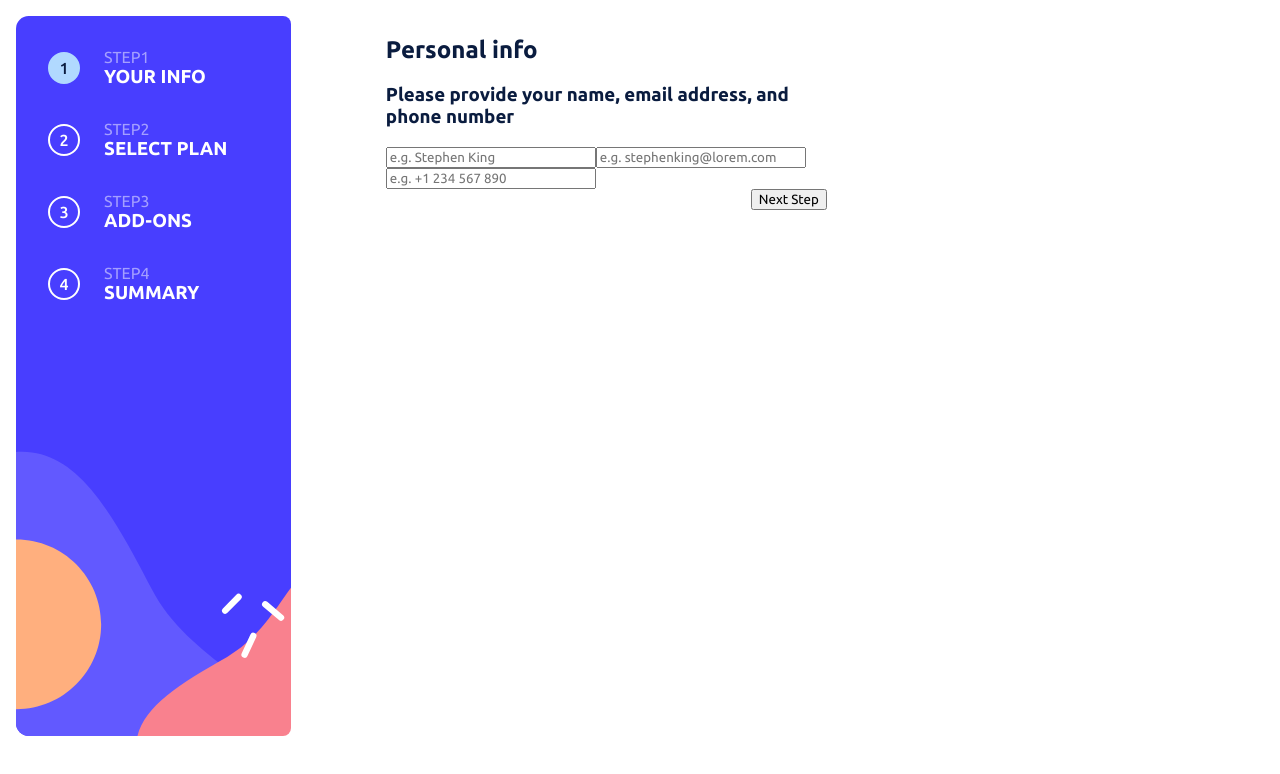
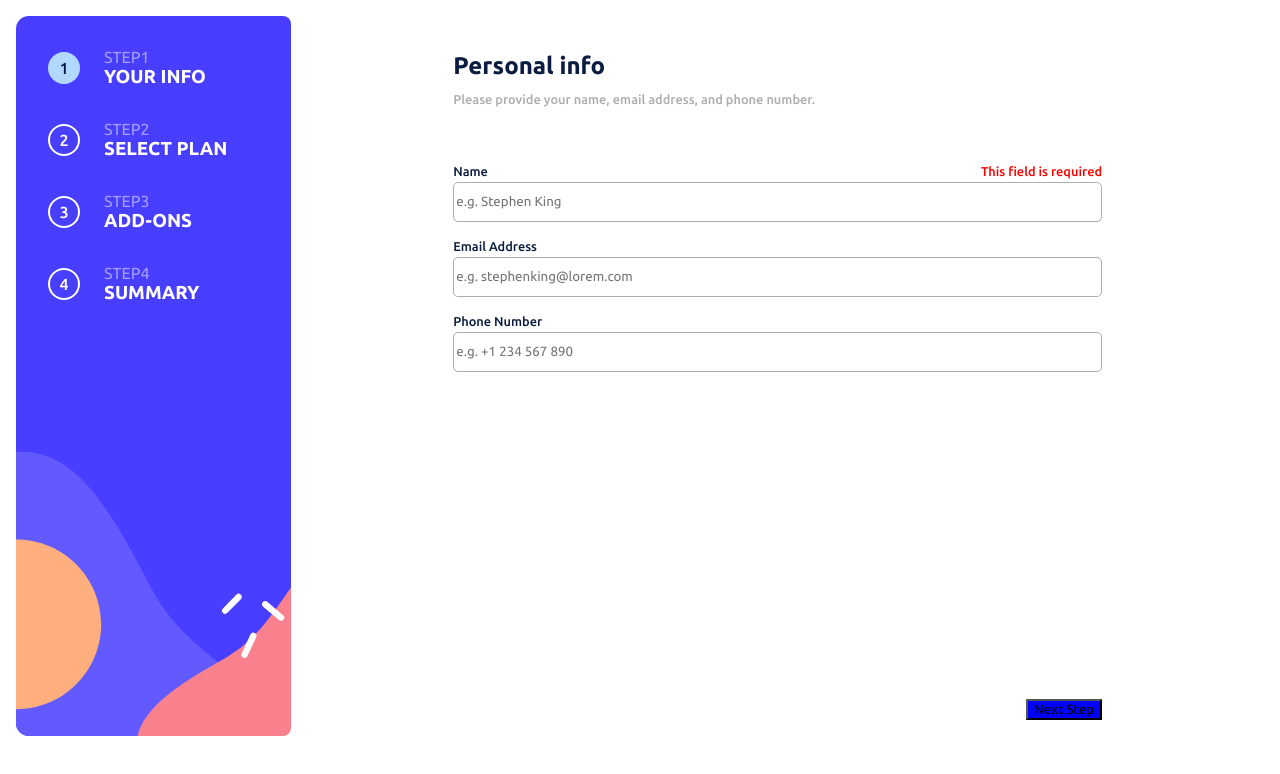
Before and after one commit to AnatolyZZZ/multi-step-form, a React (Create React App) app: page / in a window 1280 px wide. Shown: the top 774 px of the page. Built offline with nearby package versions, Linux system fonts and the light colour scheme.

Commit message:
fist screen almost done

```diff
--- a/src/App.css
+++ b/src/App.css
@@ -7,6 +7,7 @@ body {
   margin: 0;
   --dark-blue-color : rgb(10, 28, 63);
   --light-blue-color : rgb(177, 217, 255);
+  --light-gray-color : rgb(173, 173, 173);
   color: var(--dark-blue-color);
 }
 
--- a/src/components/Confirmation.css
+++ b/src/components/Confirmation.css
@@ -1,4 +1,11 @@
-.confirmation {
+.flex-between {
     display: flex;
     justify-content: space-between;
 }
+.confirmation {
+    margin-top: auto;
+    width: 100%;
+}
+.forwardBtn {
+   background-color: blue;
+}
--- a/src/components/Confirmation.js
+++ b/src/components/Confirmation.js
@@ -7,7 +7,7 @@ import './Confirmation.css'
 export const Confirmation = (props) => {
     const step = useSelector(state => state.current_step)
     const nextStep = step === steps.length - 1 ? "Confirm" : "Next Step";
-    return <div className="confirmation">
+    return <div className="flex-between confirmation">
         {(step === 0) ? <div></div> : <button className="backBtn">Go Back</button>}
         <button className="forwardBtn">{nextStep}</button>
     </div>
--- /dev/null
+++ b/src/components/ErrorMsg.js
@@ -0,0 +1,15 @@
+import { useSelector } from "react-redux";
+
+export const ErrorMsg = (props) => {
+    const cur_state = useSelector(state => state.valid[props.var]);
+    let msg;
+    switch (props.var) {
+        case 'email' :
+            msg = 'Email is invalid'
+            break;
+        default :
+            msg = 'This field is required'
+    }
+    let classes = !cur_state ? 'error label' : 'invisible label';
+    return <p className={classes}>{msg}</p>
+}
--- a/src/components/Step.css
+++ b/src/components/Step.css
@@ -1,14 +1,62 @@
 .container {
     width: 90%;
     margin: 0 auto;
+    position: relative;
+}
+.Step {
+    width: 100%;
+}
+.step-header {
+    margin-bottom: 0.4em;
+}
+.step-subheader {
+    color: var(--light-gray-color);
+    font-weight: 500;
+    font-size: 0.8rem;
+    margin: 0 0 2em 0;
+    line-height: 1.5em;
+
 }
 
-.Step {
-    height: 90vh;
+.text-input {
+    width: 100%;
+    height: 3em;
+    border-radius: 5px;
+    border: 1px solid var(--light-gray-color);
+    margin-bottom: 1em;
+}
+.error {
+    color: red;
+}
+
+.error, .label {
+    display: inline;
+    margin: 0.3em 0;
+    font-size: 0.8rem;
+    font-weight: 500;
+}
+
+.invisible {
+    visibility: hidden;
+}
+.Step .container {
+    top: -4em;
+    background-color: white;
+    padding: 1em;
+    border-radius: 0.8em;
 }
 
 @media (min-width : 640px) {
     .container {
         width: 70%;
+        display: flex;
+        flex-direction: column;
+    }
+    .step-subheader {
+        margin: 0 0 4em 0;
+    }
+    .Step .container {
+        top: 0;
+        height: 90vh;
     }
 }
--- a/src/components/Step.js
+++ b/src/components/Step.js
@@ -1,6 +1,8 @@
 import steps from '../form-data.json';
-import { useSelector } from 'react-redux';
+import { useSelector, useDispatch } from 'react-redux';
 import { Confirmation } from './Confirmation';
+import { ErrorMsg } from './ErrorMsg';
+import { setField } from '../actions';
 import './Step.css'
 
 export const Step = (props) => {
@@ -9,12 +11,19 @@ const cur_state = useSelector(state => state);
 const yearly = useSelector(state => state.yearly);
 const cur = steps.steps[step_id];
 const type = cur.type;
+const dispatch = useDispatch();
 
 let mainBlock;
 switch (type) {
     case 'freeform' :
         mainBlock = cur.questions.map((elt, idx) => {
-            return <input key={idx} placeholder={elt.placeholder} value={cur_state[elt.var]}/>
+            return <div>
+                <div className='flex-between'>
+                    <p className='label'>{elt.name}</p>
+                    <ErrorMsg var={elt.var}/>
+                </div>
+                <input key={idx} placeholder={elt.placeholder} value={cur_state[elt.var]} onChange={(e) => dispatch(setField(elt.var, e.target.value))} type='text' className='text-input'/>
+            </div>
         })
     break;
     case 'options' :
--- a/src/form-data.json
+++ b/src/form-data.json
@@ -2,11 +2,11 @@
     {
         "header" : "Personal info",
         "short" : "Your info",
-        "subheader" : "Please provide your name, email address, and phone number",
+        "subheader" : "Please provide your name, email address, and phone number.",
         "type" : "freeform",
         "questions" : [
             {"name" : "Name", "placeholder" : "e.g. Stephen King", "var" : "name"},
-            {"name" : "Email", "placeholder" : "e.g. stephenking@lorem.com", "var" : "email"},
+            {"name" : "Email Address", "placeholder" : "e.g. stephenking@lorem.com", "var" : "email"},
             {"name" : "Phone Number", "placeholder" : "e.g. +1 234 567 890", "var" : "phone"}
         ]
     },
--- a/src/reducers/index.js
+++ b/src/reducers/index.js
@@ -4,7 +4,7 @@ const initialState  = {
     name : '',
     email : '',
     phone : '',
-    valid : {name : true, email : true, phone : true},
+    valid : {name : false, email : true, phone : true},
     current_step : 0,
     yearly : 'monthly',
     plan : {},
```
